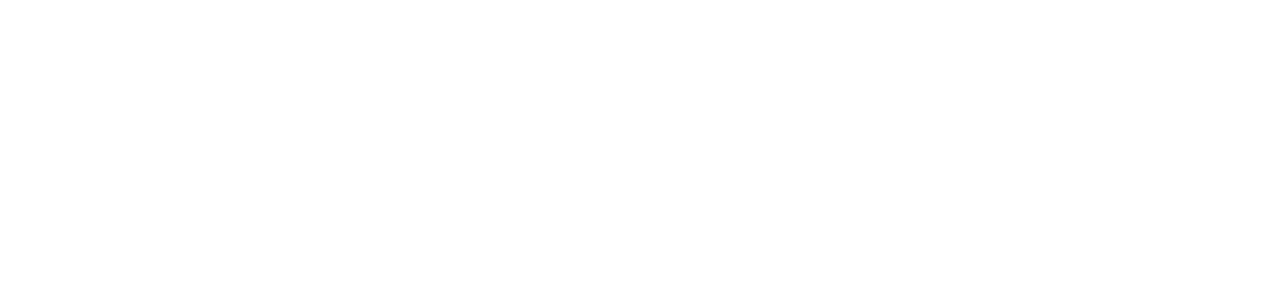
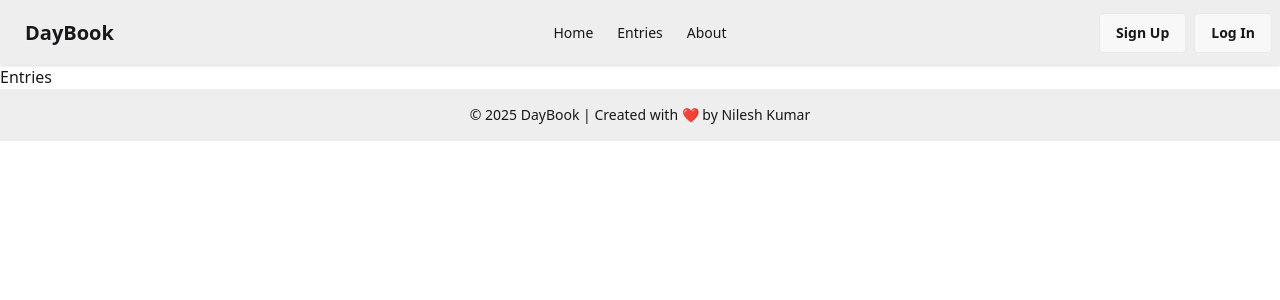
Before and after one commit to thenileshnishad/daybook, a React (Vite) app in the folder frontend/: page /entries in a window 1280 px wide. Before the commit this address had no page. Shown: the top 300 px of the page. Built offline with nearby package versions, Linux system fonts and the light colour scheme.

Commit message:
Add code to Navbar and Footer components

```diff
--- a/frontend/src/App.jsx
+++ b/frontend/src/App.jsx
@@ -5,6 +5,8 @@
 import Home from "./pages/Home";
 import Login from "./pages/Login";
 import Signup from "./pages/Signup";
+import Entries from "./pages/Entries";
+import About from "./pages/About";
 
 const App = () => {
   return (
@@ -14,6 +16,8 @@
           <Route index element={<Home />} />
           <Route path="login" element={<Login />} />
           <Route path="signup" element={<Signup />} />
+          <Route path="entries" element={<Entries />} />
+          <Route path="about" element={<About />} />
         </Route>
       </Routes>
     </BrowserRouter>
--- a/frontend/src/components/Footer.jsx
+++ b/frontend/src/components/Footer.jsx
@@ -1,6 +1,11 @@
 const Footer = () => {
   return (
-    <div>Footer</div>
-  )
-}
-export default Footer
+    <footer className="footer sm:footer-horizontal footer-center bg-base-300 text-base-content p-4">
+      <p>
+        &copy; {new Date().getFullYear()} DayBook | Created with ❤️ by Nilesh
+        Kumar
+      </p>
+    </footer>
+  );
+};
+export default Footer;
--- a/frontend/src/components/Navbar.jsx
+++ b/frontend/src/components/Navbar.jsx
@@ -1,6 +1,66 @@
+import { Link } from "react-router-dom";
+
 const Navbar = () => {
   return (
-    <div>Navbar</div>
-  )
-}
-export default Navbar
+    <div className="navbar bg-base-300 shadow-sm">
+      <div className="navbar-start">
+        <div className="dropdown">
+          <div tabIndex={0} role="button" className="btn btn-ghost lg:hidden">
+            <svg
+              xmlns="http://www.w3.org/2000/svg"
+              className="h-5 w-5"
+              fill="none"
+              viewBox="0 0 24 24"
+              stroke="currentColor"
+            >
+              <path
+                strokeLinecap="round"
+                strokeLinejoin="round"
+                strokeWidth="2"
+                d="M4 6h16M4 12h8m-8 6h16"
+              />
+            </svg>
+          </div>
+          <ul className="menu menu-sm dropdown-content bg-base-300 rounded-box z-1 mt-3 w-52 p-2 shadow">
+            <li>
+              <Link to="/">Home</Link>
+            </li>
+            <li>
+              <Link to="/entries">Entries</Link>
+            </li>
+            <li>
+              <Link to="/about">About</Link>
+            </li>
+          </ul>
+        </div>
+        <Link to="/" className="btn btn-ghost text-xl">
+          DayBook
+        </Link>
+      </div>
+
+      <div className="navbar-center hidden lg:flex">
+        <ul className="menu menu-horizontal px-1">
+          <li>
+            <Link to="/">Home</Link>
+          </li>
+          <li>
+            <Link to="/entries">Entries</Link>
+          </li>
+          <li>
+            <Link to="/about">About</Link>
+          </li>
+        </ul>
+      </div>
+
+      <div className="navbar-end gap-2">
+        <Link to="/signup" className="btn">
+          Sign Up
+        </Link>
+        <Link to="/login" className="btn">
+          Log In
+        </Link>
+      </div>
+    </div>
+  );
+};
+export default Navbar;
--- /dev/null
+++ b/frontend/src/pages/About.jsx
@@ -0,0 +1,6 @@
+const About = () => {
+  return (
+    <div>About</div>
+  )
+}
+export default About
--- /dev/null
+++ b/frontend/src/pages/Entries.jsx
@@ -0,0 +1,6 @@
+const Entries = () => {
+  return (
+    <div>Entries</div>
+  )
+}
+export default Entries
```
